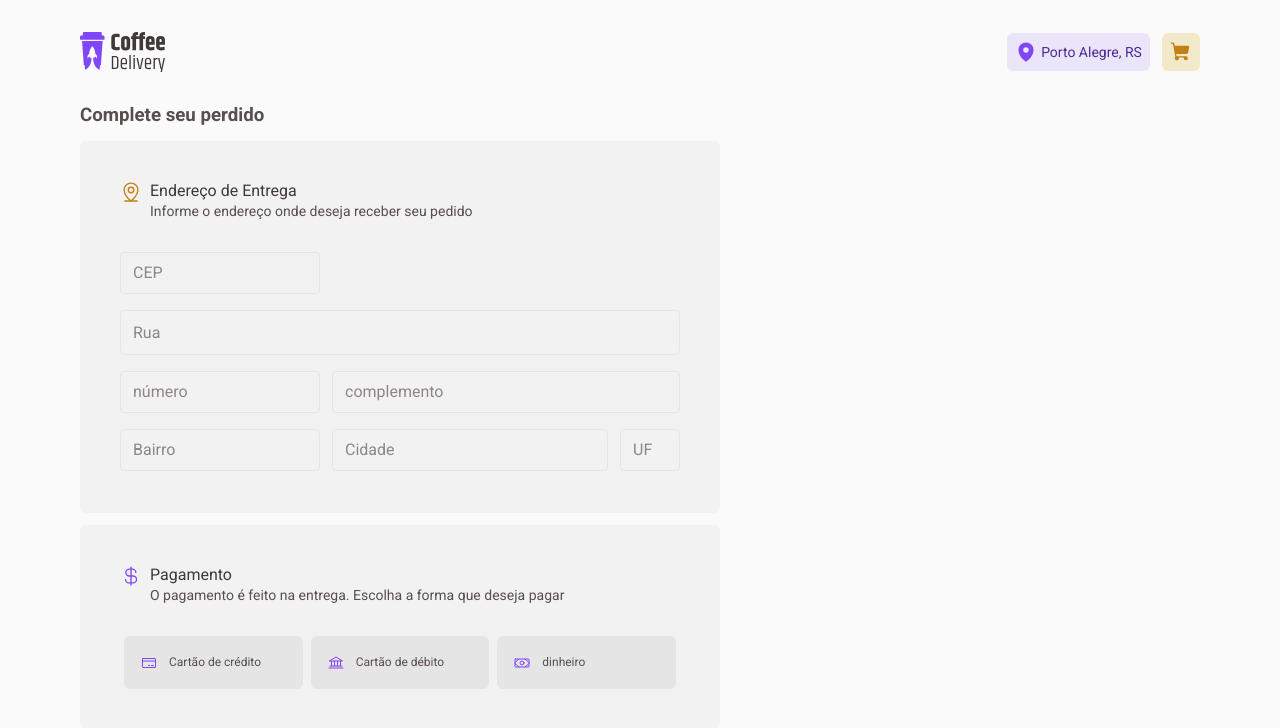
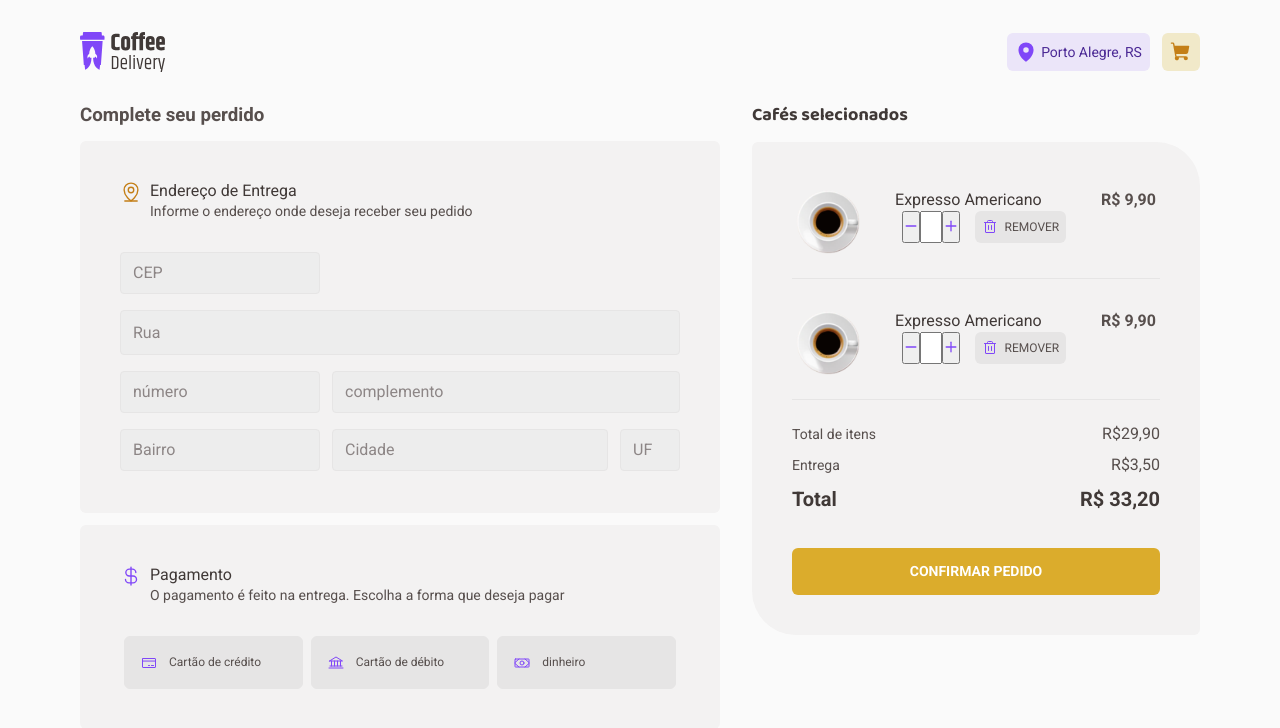
Before and after one commit to leandrotune/Coffee-Delivery, a React (Vite) app: page /checkout in a window 1280 px wide. Shown: the top 728 px of the page. Built offline with nearby package versions, Linux system fonts and the light colour scheme.

Commit message:
Componente: Cart, estilização concluída

```diff
--- /dev/null
+++ b/src/pages/Checkout/components/Cart/index.tsx
@@ -0,0 +1,82 @@
+import { Minus, Plus, Trash } from 'phosphor-react'
+import {
+  Actions,
+  ButtonRemover,
+  CoffeeAdd,
+  FooterContainer,
+  HeaderCart,
+  SectionContainer,
+} from './styles'
+
+export function Cart() {
+  return (
+    <aside>
+      <HeaderCart>
+        <h3>Cafés selecionados</h3>
+      </HeaderCart>
+      <SectionContainer>
+        <CoffeeAdd>
+          <img src="/assets/expresso-tradicional.svg" alt="" />
+          <div>
+            <p>Expresso Americano</p>
+            <Actions>
+              <div>
+                <button>
+                  <Minus size={14} weight="bold" color="#8047F8" />
+                </button>
+                <input type="text" />
+                <button>
+                  <Plus size={14} weight="bold" color="#8047F8" />
+                </button>
+              </div>
+              <ButtonRemover>
+                <Trash size={16} weight="regular" color="#8047F8" />
+                remover
+              </ButtonRemover>
+            </Actions>
+          </div>
+          <strong>R$ 9,90</strong>
+        </CoffeeAdd>
+
+        <CoffeeAdd>
+          <img src="/assets/expresso-tradicional.svg" alt="" />
+          <div>
+            <p>Expresso Americano</p>
+            <Actions>
+              <div>
+                <button>
+                  <Minus size={14} weight="bold" color="#8047F8" />
+                </button>
+                <input type="text" />
+                <button>
+                  <Plus size={14} weight="bold" color="#8047F8" />
+                </button>
+              </div>
+              <ButtonRemover>
+                <Trash size={16} weight="regular" color="#8047F8" />
+                remover
+              </ButtonRemover>
+            </Actions>
+          </div>
+          <strong>R$ 9,90</strong>
+        </CoffeeAdd>
+
+        <FooterContainer>
+          <div>
+            <p>Total de itens</p>
+            <span>R$29,90</span>
+          </div>
+          <div>
+            <p>Entrega</p>
+            <span>R$3,50</span>
+          </div>
+          <div>
+            <strong>Total</strong>
+            <strong>R$ 33,20</strong>
+          </div>
+          <button type="submit">confirmar pedido</button>
+        </FooterContainer>
+      </SectionContainer>
+    </aside>
+  )
+}
--- /dev/null
+++ b/src/pages/Checkout/components/Cart/styles.ts
@@ -0,0 +1,155 @@
+import styled from 'styled-components'
+
+export const HeaderCart = styled.header`
+  h3 {
+    font-family: 'Baloo 2', sans-serif;
+    font-size: 1.125rem;
+    font-weight: 700;
+    line-height: 1.3;
+
+    color: ${(props) => props.theme['base-subtitle']};
+  }
+`
+
+export const SectionContainer = styled.section`
+  margin-top: 0.938rem;
+  width: 28rem;
+  height: auto;
+
+  display: flex;
+  flex-direction: column;
+  align-items: flex-start;
+  padding: 2.5rem;
+  gap: 1.5rem;
+  border-radius: 6px 44px;
+  background: ${(props) => props.theme['base-card']};
+`
+
+export const CoffeeAdd = styled.div`
+  width: 100%;
+  display: flex;
+  flex-direction: row;
+  justify-content: space-between;
+  align-items: flex-start;
+  padding: 0.5rem 0.25rem;
+  padding-bottom: 24px;
+  border-bottom: 1px solid ${(props) => props.theme['base-button']};
+
+  img {
+    width: 4rem;
+    height: 4rem;
+  }
+
+  p {
+    font-size: 1rem;
+    line-height: 1.3;
+    color: ${(props) => props.theme['base-subtitle']};
+  }
+`
+
+export const Actions = styled.div`
+  width: 10.688rem;
+  height: 2rem;
+  display: flex;
+  flex-direction: row;
+  padding: 0px;
+  gap: 8px;
+
+  div {
+    width: 4.5rem;
+    display: flex;
+    flex-direction: row;
+    justify-content: center;
+    align-items: center;
+  }
+
+  button {
+    height: 2rem;
+  }
+
+  input {
+    width: 22px;
+    height: 2rem;
+  }
+`
+
+export const ButtonRemover = styled.button`
+  display: flex;
+  justify-content: space-evenly;
+  align-items: center;
+
+  width: 5.688rem;
+  font-size: 0.75rem;
+  font-weight: 400;
+  text-transform: uppercase;
+  border: none;
+  border-radius: 6px;
+  color: ${(props) => props.theme['base-text']};
+  background: ${(props) => props.theme['base-button']};
+
+  &:hover {
+    background: ${(props) => props.theme['base-hover']};
+  }
+`
+
+export const FooterContainer = styled.footer`
+  width: 100%;
+  display: flex;
+  flex-direction: column;
+  justify-content: center;
+  align-items: flex-start;
+  padding: 0px;
+  gap: 12px;
+
+  div {
+    width: 100%;
+    display: flex;
+    flex-direction: row;
+    justify-content: space-between;
+    align-items: center;
+    padding: 0px;
+    gap: 8px;
+  }
+
+  p {
+    font-size: 0.875rem;
+    line-height: 1.3;
+    color: ${(props) => props.theme['base-text']};
+  }
+
+  span {
+    color: ${(props) => props.theme['base-text']};
+  }
+
+  strong {
+    font-size: 1.25rem;
+    font-weight: 700;
+    line-height: 1.3;
+    color: ${(props) => props.theme['base-subtitle']};
+  }
+
+  button {
+    font-size: 0.875rem;
+    font-weight: 700;
+    line-height: 1.6;
+    text-transform: uppercase;
+    font-stretch: 100;
+    color: ${(props) => props.theme.white};
+
+    width: 100%;
+    display: flex;
+    flex-direction: row;
+    justify-content: center;
+    align-items: center;
+    padding: 12px 8px;
+    gap: 4px;
+    margin-top: 1.5rem;
+    border: none;
+    border-radius: 6px;
+    background: ${(props) => props.theme['yellow-400']};
+
+    &:hover {
+      background: ${(props) => props.theme['yellow-900']};
+    }
+  }
+`
--- a/src/pages/Checkout/DeliveryAddress/styles.ts
+++ b/src/pages/Checkout/components/DeliveryAddress/styles.ts
@@ -58,10 +58,10 @@ export const FormContainer = styled.form`
 `
 export const BaseInput = styled.input`
   width: 100%;
-  background: transparent;
   height: 2.625rem;
   padding: 0.75rem;
   border-radius: 4px;
+  background: ${(props) => props.theme['base-input']};
   border: 1px solid ${(props) => props.theme['base-button']};
 
   &:active:focus {
@@ -103,8 +103,8 @@ export const FooterContainer = styled.footer`
   display: flex;
   flex-direction: column;
   align-items: flex-start;
-  padding: 40px;
-  gap: 32px;
+  padding: 2.5rem;
+  gap: 2rem;
 
   max-width: 40rem;
   margin-top: 0.75rem;
@@ -116,7 +116,7 @@ export const FooterContainer = styled.footer`
     flex-direction: row;
     align-items: flex-start;
     padding: 0px;
-    gap: 8px;
+    gap: 0.5rem;
 
     h4 {
       font-size: 1rem;
@@ -137,6 +137,7 @@ export const FooterContent = styled.div`
   flex-direction: row;
   justify-content: center;
   align-items: center;
+  flex-wrap: wrap;
   padding: 0px;
   gap: 0.75rem;
 
--- a/src/pages/Checkout/index.tsx
+++ b/src/pages/Checkout/index.tsx
@@ -1,96 +1,12 @@
-// import {
-//   Bank,
-//   CreditCard,
-//   CurrencyDollar,
-//   MapPinLine,
-//   Money,
-//   Trash,
-// } from 'phosphor-react'
-import { DeliveryAddress } from './DeliveryAddress'
-// import {
-//   CheckoutContainer,
-//   CompleteYourLost,
-//   FormAddress,
-//   FormContainer,
-//   FormInforContent,
-//   HeaderContainer,
-//   InputInfor,
-//   InputInforCidade,
-//   InputInforComplemento,
-//   InputInforEstado,
-//   InputInforRoad,
-// } from './styles'
+import { Cart } from './components/Cart'
+import { DeliveryAddress } from './components/DeliveryAddress'
+import { CheckoutContainer } from './styles'
 
 export function Checkout() {
   return (
-    <>
+    <CheckoutContainer>
       <DeliveryAddress />
-    </>
+      <Cart />
+    </CheckoutContainer>
   )
 }
-//         <footer>
-//           <CurrencyDollar />
-//           <div>
-//             <h3>Pagamento</h3>
-//             <p>
-//               O pagamento é feito na entrega. Escolha a forma que deseja pagar
-//             </p>
-//           </div>
-//           <div>
-//             <div>
-//               <CreditCard />
-//               <p>Cartão de crédito</p>
-//             </div>
-//             <div>
-//               <Bank />
-//               <p>Cartão de débito</p>
-//             </div>
-//             <div>
-//               <Money />
-//               <p>dinheiro</p>
-//             </div>
-//           </div>
-//         </footer>
-//       </CompleteYourLost>
-
-//       <aside>
-//         <div>
-//           <img
-//             src="/assets/expresso-tradicional.svg"
-//             alt="Expresso Tradicional"
-//           />
-//           <p>Expresso Tradicional</p>
-//           <button>
-//             <Trash />
-//             remover
-//           </button>
-//           <strong>R$ 9,90</strong>
-//         </div>
-//         <div>
-//           <img src="/assets/expresso-americano.svg" alt="Expresso Americano" />
-//           <p>Expresso Tradicional</p>
-//           <button>
-//             <Trash />
-//             remover
-//           </button>
-//           <strong>R$ 9,90</strong>
-//         </div>
-//         <div>
-//           <div>
-//             <p>total de itens</p>
-//             <span>R$ 29,70</span>
-//           </div>
-//           <div>
-//             <p>Entrega R$ 3,50</p>
-//             <span>R$ 3,50</span>
-//           </div>
-//           <div>
-//             <strong>Total</strong>
-//             <span>R$ 33,20</span>
-//           </div>
-//         </div>
-//         <button type="submit">confirmar perdido</button>
-//       </aside>
-//     </CheckoutContainer>
-//   )
-// }
--- a/src/pages/Checkout/styles.ts
+++ b/src/pages/Checkout/styles.ts
@@ -1,110 +1,6 @@
 import styled from 'styled-components'
 
-export const CheckoutContainer = styled.section`
+export const CheckoutContainer = styled.div`
   display: flex;
   justify-content: space-between;
 `
-
-export const CompleteYourLost = styled.div`
-  h1 {
-    font-size: 1.125rem;
-    font-weight: 700;
-    font-family: 'Baloo 2';
-    line-height: 1.3;
-    color: ${(props) => props.theme['base-subtitle']};
-    margin-bottom: 0.938rem;
-  }
-`
-
-export const FormAddress = styled.main`
-  max-width: 40rem;
-  height: 23.25rem;
-  border-radius: 6px;
-  background: ${(props) => props.theme['base-card']};
-
-  display: flex;
-  flex-direction: column;
-  align-items: flex-start;
-  padding: 2.5rem;
-  gap: 1rem;
-`
-
-export const HeaderContainer = styled.header`
-  display: flex;
-  flex-direction: row;
-  align-items: flex-start;
-  gap: 0.5rem;
-  margin-bottom: 1rem;
-
-  div {
-    h3 {
-      font-size: 1rem;
-      font-weight: 400;
-      line-height: 1.3;
-      color: ${(props) => props.theme['base-subtitle']};
-    }
-
-    p {
-      font-size: 0.875rem;
-      line-height: 1.3;
-      color: ${(props) => props.theme['base-text']};
-    }
-  }
-`
-
-export const FormContainer = styled.form`
-  width: 100%;
-  display: flex;
-  flex-direction: column;
-  align-items: flex-start;
-
-  gap: 16px;
-
-  div {
-    display: flex;
-  }
-`
-
-export const BaseInput = styled.input`
-  width: 100%;
-  background: transparent;
-  height: 2.625rem;
-  padding: 0.75rem;
-  border-radius: 4px;
-  border: 1px solid ${(props) => props.theme['base-button']};
-
-  &:active:focus {
-    box-shadow: none;
-    border-color: ${(props) => props.theme['yellow-400']};
-  }
-
-  &::placeholder {
-    color: ${(props) => props.theme['base-label']};
-  }
-`
-
-export const InputInfor = styled(BaseInput)`
-  width: 12.5rem;
-`
-
-export const InputInforRoad = styled(BaseInput)`
-  flex: 1;
-`
-
-export const InputInforComplemento = styled(BaseInput)`
-  width: 21.75rem;
-`
-
-export const InputInforEstado = styled(BaseInput)`
-  width: 3.75rem;
-`
-
-export const InputInforCidade = styled(BaseInput)`
-  width: 17.25rem;
-`
-
-export const FormInforContent = styled.div`
-  max-width: 35rem;
-  display: flex;
-  gap: 0.75rem;
-`
--- a/src/styles/global.ts
+++ b/src/styles/global.ts
@@ -5,6 +5,11 @@ export const GlobalStyle = createGlobalStyle`
     margin: 0;
     padding: 0;
     box-sizing: border-box;
+  }
+
+  :focus {
+    outline: 0;
+    box-shadow: 0 0 0 1px ${(props) => props.theme['yellow-900']};
   }
 
   body {
--- a/src/styles/themes/default.ts
+++ b/src/styles/themes/default.ts
@@ -19,4 +19,4 @@ export const defaultTheme = {
   'purple-800': '#4B2995',
   'purple-400': '#8047F8',
   'purple-100': '#EBE5F9',
-}
+} as const
```
Also changed, not shown: src/pages/Checkout/components/DeliveryAddress/index.tsx (renamed from src/pages/Checkout/DeliveryAddress/index.tsx, +3 -5 lines), 1 other file (tests, documents, lock files or other folders).
